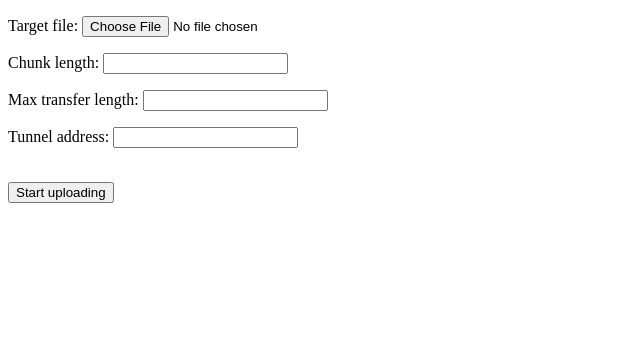
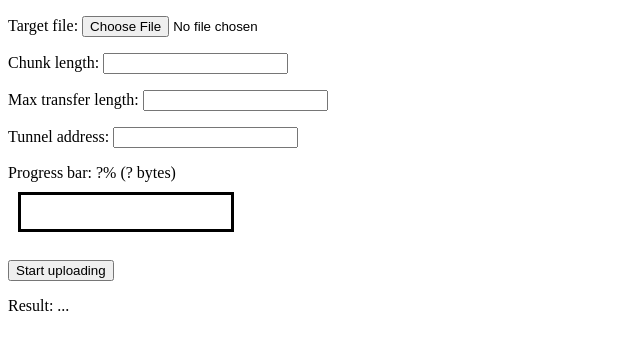
Before and after one commit to Dataram57/BLOB-Tunnel, a website: page Panel/upload-tester/index.html in a window 1280 px wide. Shown: the whole page, without its empty margins (0-640 px from the left). Drawn offline with Linux system fonts and the light colour scheme.

Commit message:
rather stable upload tester html file

```diff
--- a/Panel/upload-tester/index.html
+++ b/Panel/upload-tester/index.html
@@ -20,8 +20,15 @@
             Tunnel address:
             <input type="text" id="tunnelAddressInput">
         </p>
+        Progress bar: <span id="progress">?% (? bytes)</span>
+        <div style='max-width: 200px; margin: 10px; border: solid 3px black; padding: 5px;'>
+            <div id="progressBar" style="height: 24px; background-color: green; width: 0%;"></div>
+        </div>
         <br>
         <button id="startUploadButton" onclick="ClickStartUpload()">Start uploading</button>
+        <p>
+            Result: <span id='result'>...</span>
+        </p>
         <!--JS-->
         <script src="BLOBUtilities.js"></script>
         <script src="index.js"></script>
@@ -31,6 +38,11 @@
             const maxLengthInput = document.getElementById('maxLengthInput');
             const tunnelAddressInput = document.getElementById('tunnelAddressInput');
             const startUploadButton = document.getElementById('startUploadButton');
+            const progress = document.getElementById('progress');
+            const progressBar = document.getElementById('progressBar');
+            const result = document.getElementById('result');
+            //
+            var blobTunnel = null;
             //
             InitUploadTesterPage();
         </script>
```
